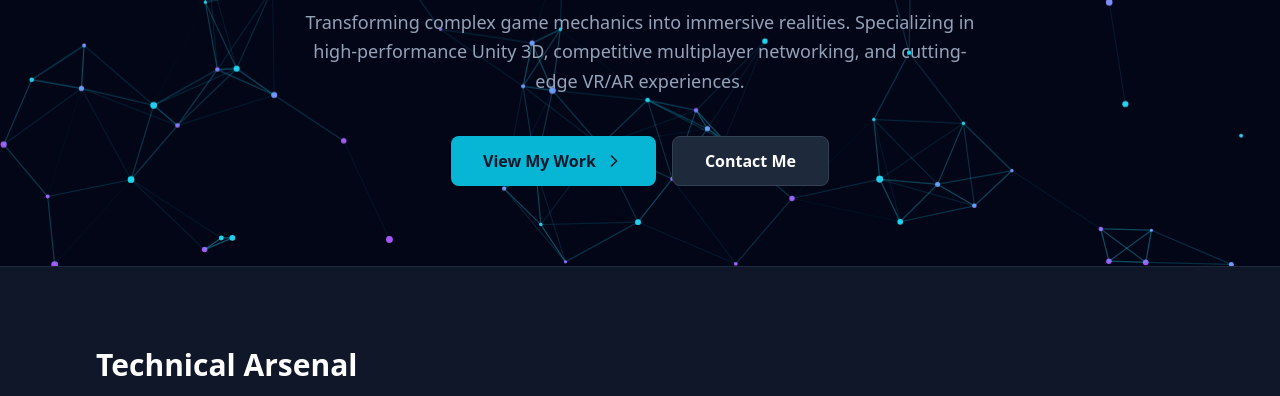
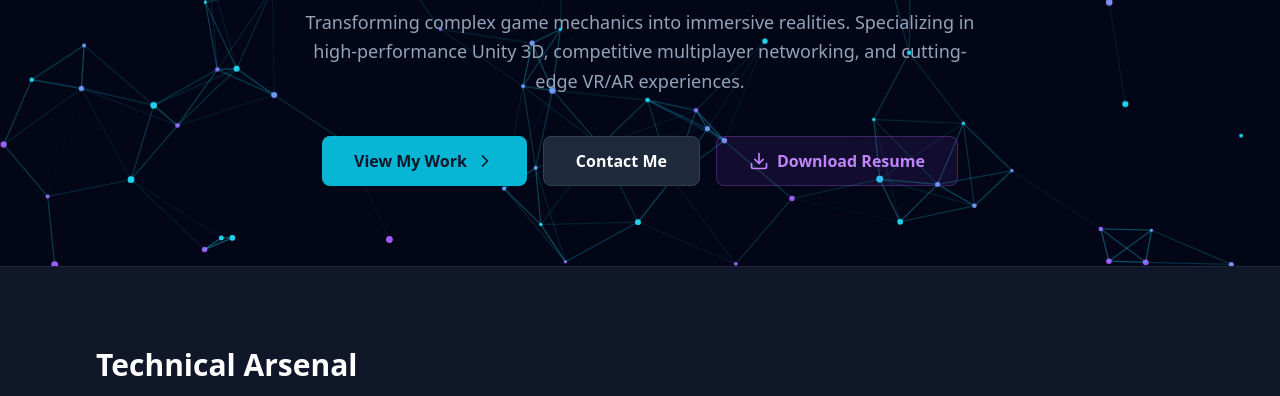
Before and after one commit to rathodbhavesh1611-prog/Portfolio, a plain HTML site: page index.html in a window 1280 px wide. Shown: the part 403-799 px from the top of the page. Drawn offline with nearby package versions, Linux system fonts and the light colour scheme.

Commit message:
Add files via upload
Added Resume

```diff
--- a/index.html
+++ b/index.html
@@ -57,12 +57,15 @@
                 <p class="max-w-2xl text-lg text-slate-400 mb-10 leading-relaxed">
                     Transforming complex game mechanics into immersive realities. Specializing in high-performance Unity 3D, competitive multiplayer networking, and cutting-edge VR/AR experiences.
                 </p>
-                <div class="flex flex-col sm:flex-row gap-4">
+                <div class="flex flex-col sm:flex-row flex-wrap justify-center gap-4">
                     <a href="#projects" class="px-8 py-3 rounded-lg bg-cyan-500 text-slate-900 font-semibold hover:bg-cyan-400 transition-colors flex items-center justify-center hover:shadow-[0_0_20px_rgba(6,182,212,0.4)]">
                         View My Work <i data-lucide="chevron-right" class="ml-2 w-5 h-5"></i>
                     </a>
                     <a href="#contact" class="px-8 py-3 rounded-lg bg-slate-800 text-white font-semibold hover:bg-slate-700 transition-colors border border-slate-700 flex items-center justify-center hover:shadow-[0_0_20px_rgba(168,85,247,0.2)]">
                         Contact Me
+                    </a>
+                    <a href="resume/Bhavesh_Rathod_Resume.pdf" download class="px-8 py-3 rounded-lg bg-purple-500/10 text-purple-400 font-semibold hover:bg-purple-500/20 transition-colors border border-purple-500/30 flex items-center justify-center hover:shadow-[0_0_20px_rgba(168,85,247,0.3)]">
+                        <i data-lucide="download" class="w-5 h-5 mr-2"></i> Download Resume
                     </a>
                 </div>
             </div>
```
Also changed, not shown: 1 other file.
